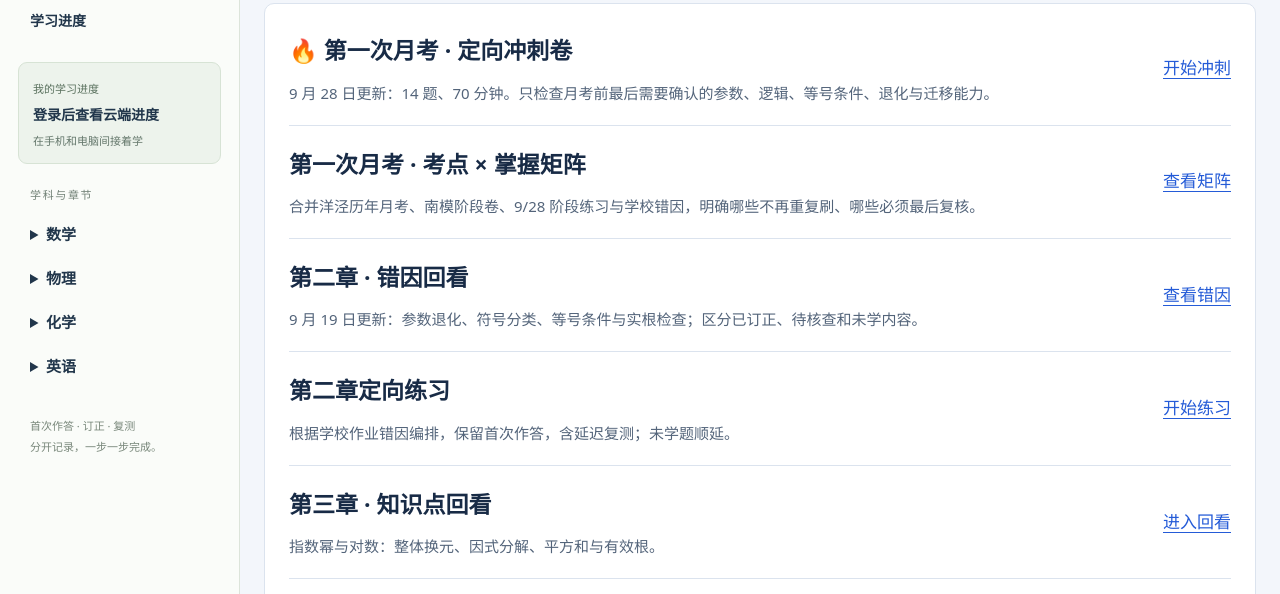
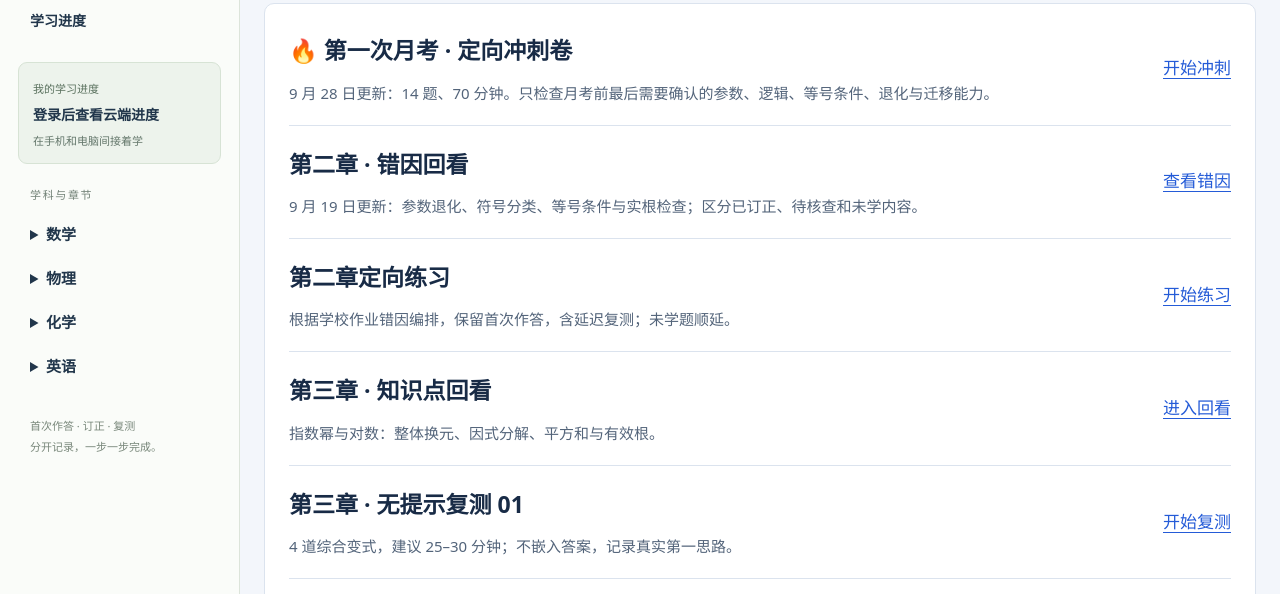
Before and after one commit to LenaLenaPan/qingxu-highschool, a website: page public/math/index.html in a window 1280 px wide. Shown: the part 146-740 px from the top of the page. Drawn offline with Linux system fonts and the light colour scheme.

Commit message:
Remove internal exam matrix from math portal

```diff
--- a/public/math/index.html
+++ b/public/math/index.html
@@ -11,7 +11,6 @@
   <h1>知识回看与思维训练</h1>
   <div class="list">
     <div class="row"><div><h2>🔥 第一次月考 · 定向冲刺卷</h2><p>9 月 28 日更新：14 题、70 分钟。只检查月考前最后需要确认的参数、逻辑、等号条件、退化与迁移能力。</p></div><a href="monthly-exam-1-final-sprint-20260928.html">开始冲刺</a></div>
-    <div class="row"><div><h2>第一次月考 · 考点 × 掌握矩阵</h2><p>合并洋泾历年月考、南模阶段卷、9/28 阶段练习与学校错因，明确哪些不再重复刷、哪些必须最后复核。</p></div><a href="monthly-exam-1-final-matrix-20260928.html">查看矩阵</a></div>
     <div class="row"><div><h2>第二章 · 错因回看</h2><p>9 月 19 日更新：参数退化、符号分类、等号条件与实根检查；区分已订正、待核查和未学内容。</p></div><a href="chapter2/chapter2-review-20260919.html">查看错因</a></div>
     <div class="row"><div><h2>第二章定向练习</h2><p>根据学校作业错因编排，保留首次作答，含延迟复测；未学题顺延。</p></div><a href="chapter2/chapter2-practice-20260919.html">开始练习</a></div>
     <div class="row"><div><h2>第三章 · 知识点回看</h2><p>指数幂与对数：整体换元、因式分解、平方和与有效根。</p></div><a href="chapter3/review-20260919.html">进入回看</a></div>
```
